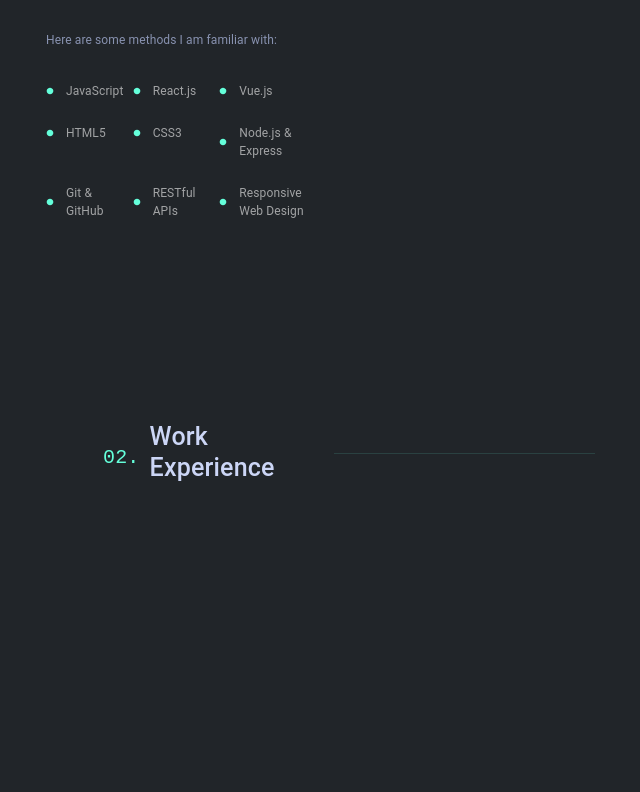
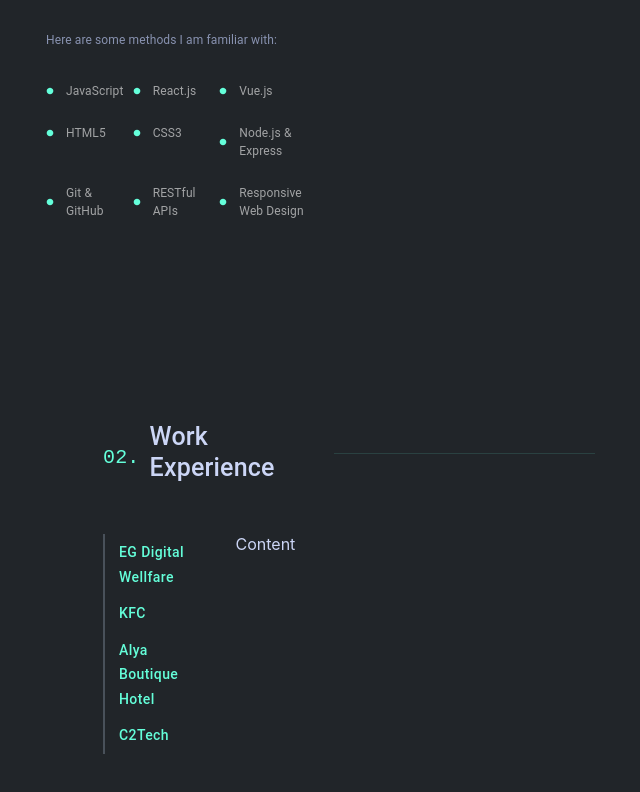
Before and after one commit to FurkannOzbek/personal-site-react, a Next.js app: page / in a window 1280 px wide. Shown: the part 1436-2228 px from the top of the page, without its empty margins (359-999 px from the left). Before the commit the page ends 2090 px from the top, so only its background shows below. Built offline with nearby package versions, Linux system fonts and the light colour scheme.

Commit message:
Experience button component added

```diff
--- /dev/null
+++ b/components/ExperienceButtons.jsx
@@ -0,0 +1,26 @@
+import { Button } from "@mui/material";
+export default function ExperienceButtons({ title }) {
+  return (
+    <Button
+      sx={{
+        textAlign: "left",
+        textTransform: "none", // Disable MUI Default Upper Case for Button Text
+        color: "#64FED9",
+        position: "relative",
+        display: "inline-block",
+        pl: 2,
+        "&::before": {
+          content: '""',
+          position: "absolute",
+          left: 0,
+          top: 0,
+          bottom: 0,
+          width: "2px",
+          backgroundColor: "#49515A",
+        },
+      }}
+    >
+      {title}
+    </Button>
+  );
+}
--- a/components/WorkExperience.jsx
+++ b/components/WorkExperience.jsx
@@ -1,7 +1,8 @@
 "use client";
 import FadeInSection from "./FadeInSection";
 import SectionTitle from "./SectionTitle";
-import { Box } from "@mui/material";
+import { Box, Typography, Button } from "@mui/material";
+import ExperienceButtons from "./ExperienceButtons";
 
 export default function WorkExperience() {
   return (
@@ -23,6 +24,35 @@ export default function WorkExperience() {
       >
         {/* Title */}
         <SectionTitle title={"Work Experience"} counter={2} />
+        <Box
+          sx={{
+            display: "flex",
+            flexDirection: "row",
+            gap: "20px",
+            width: "100%",
+            maxWidth: "1200px",
+          }}
+        >
+          <Box
+            sx={{
+              flex: 1,
+              display: "flex",
+              flexDirection: "column",
+            }}
+          >
+            <ExperienceButtons title={"EG Digital Wellfare"} />
+            <ExperienceButtons title={"KFC"} />
+            <ExperienceButtons title={"Alya Boutique Hotel"} />
+            <ExperienceButtons title={"C2Tech"} />
+          </Box>
+          <Box
+            sx={{
+              flex: 3,
+            }}
+          >
+            Content
+          </Box>
+        </Box>
       </Box>
     </FadeInSection>
   );
```
